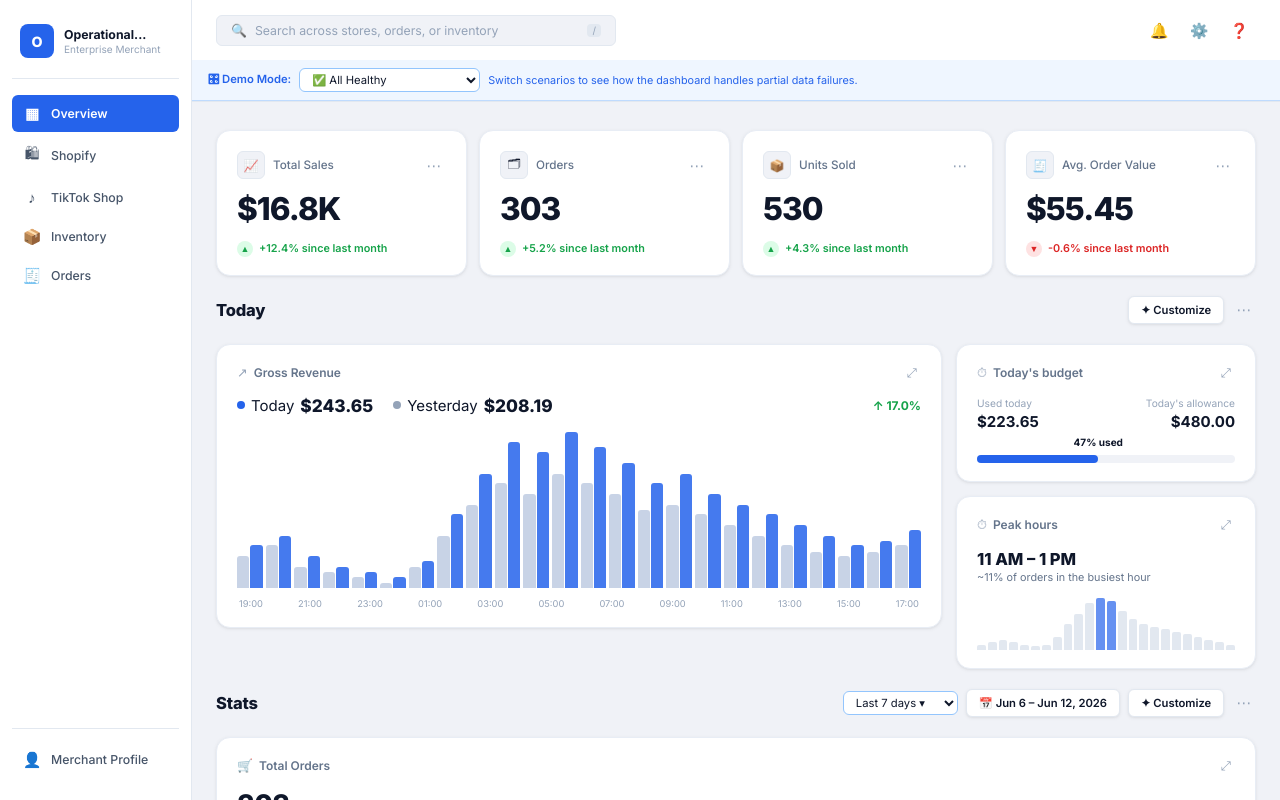
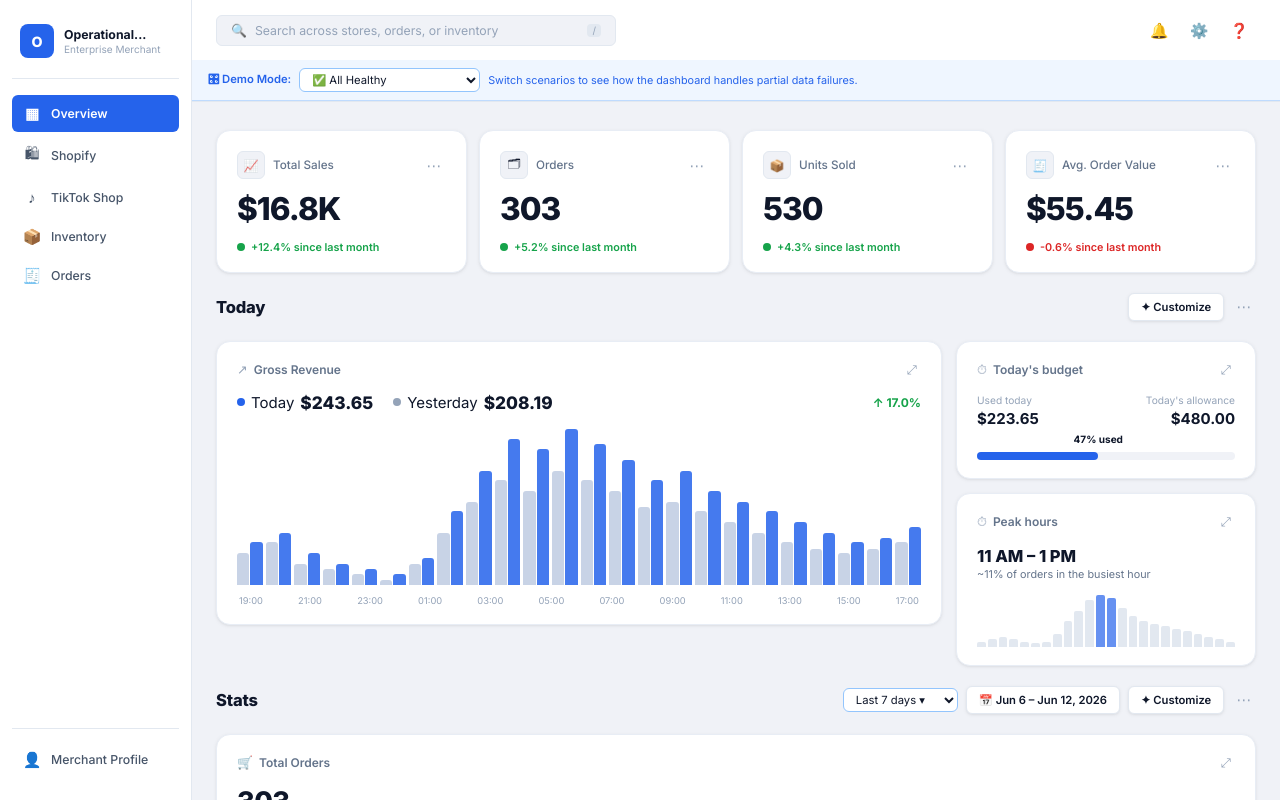
Before and after one commit to JesuaLabor/ecommerce-command-center, a React (Vite) app: page / in a window 1280 px wide. Shown: the top 800 px of the page. Built offline with nearby package versions, Linux system fonts and the light colour scheme.

Commit message:
fix: use simple filled circle for stat card delta indicator

```diff
--- a/src/index.css
+++ b/src/index.css
@@ -973,32 +973,26 @@ ul {
 }
 
 .ov-delta-dot {
-  width: 16px;
-  height: 16px;
+  width: 8px;
+  height: 8px;
   border-radius: 50%;
   flex-shrink: 0;
-  display: flex;
-  align-items: center;
-  justify-content: center;
-  font-size: 0.6rem;
+}
+
+.ov-stat-delta.delta-up {
+  color: var(--green);
 }
 
 .ov-stat-delta.delta-up .ov-delta-dot {
-  background: var(--green-bg);
-  color: var(--green);
+  background: var(--green);
 }
 
-.ov-stat-delta.delta-up .ov-delta-dot::after {
-  content: '▲';
+.ov-stat-delta.delta-down {
+  color: var(--red);
 }
 
 .ov-stat-delta.delta-down .ov-delta-dot {
-  background: var(--red-bg);
-  color: var(--red);
-}
-
-.ov-stat-delta.delta-down .ov-delta-dot::after {
-  content: '▼';
+  background: var(--red);
 }
 
 .ov-stat-extra {
```
